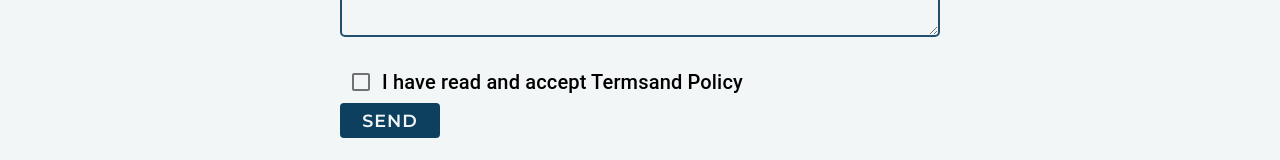
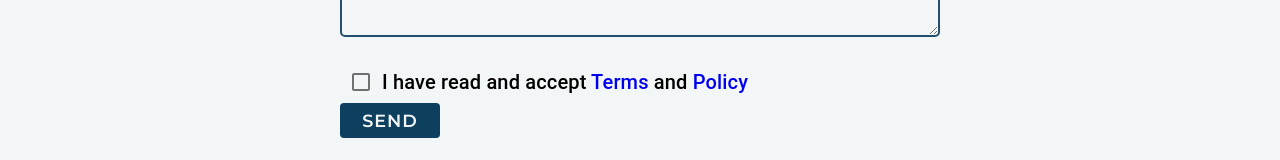
Before and after one commit to rafael-29/advisorforlife, a React (Create React App) app: page /contact in a window 1280 px wide. Shown: the part 435-595 px from the top of the page. Built offline with nearby package versions, Linux system fonts and the light colour scheme; a web font is replaced by a local one.

Commit message:
fixing color fonts

```diff
--- a/src/components/Contact.js
+++ b/src/components/Contact.js
@@ -84,7 +84,7 @@ return(
             alignItems: 'center'
         }}>
         <Checkbox checked={accept} onChange={() => setAccept(!accept)} />
-        <Typography variant="h6">I have read and accept <Link className="termspol-a" to="/termscon">Terms</Link>and <Link className="termspol-a" to="/privacy"> Policy</Link></Typography>
+        <Typography variant="h6">I have read and accept <Link style={{textDecoration: 'none'}} to="/termscon">Terms </Link>and <Link style={{textDecoration: 'none'}} to="/privacy"> Policy</Link></Typography>
         </div>
 
         <button className="cform-btn">SEND</button>
```
